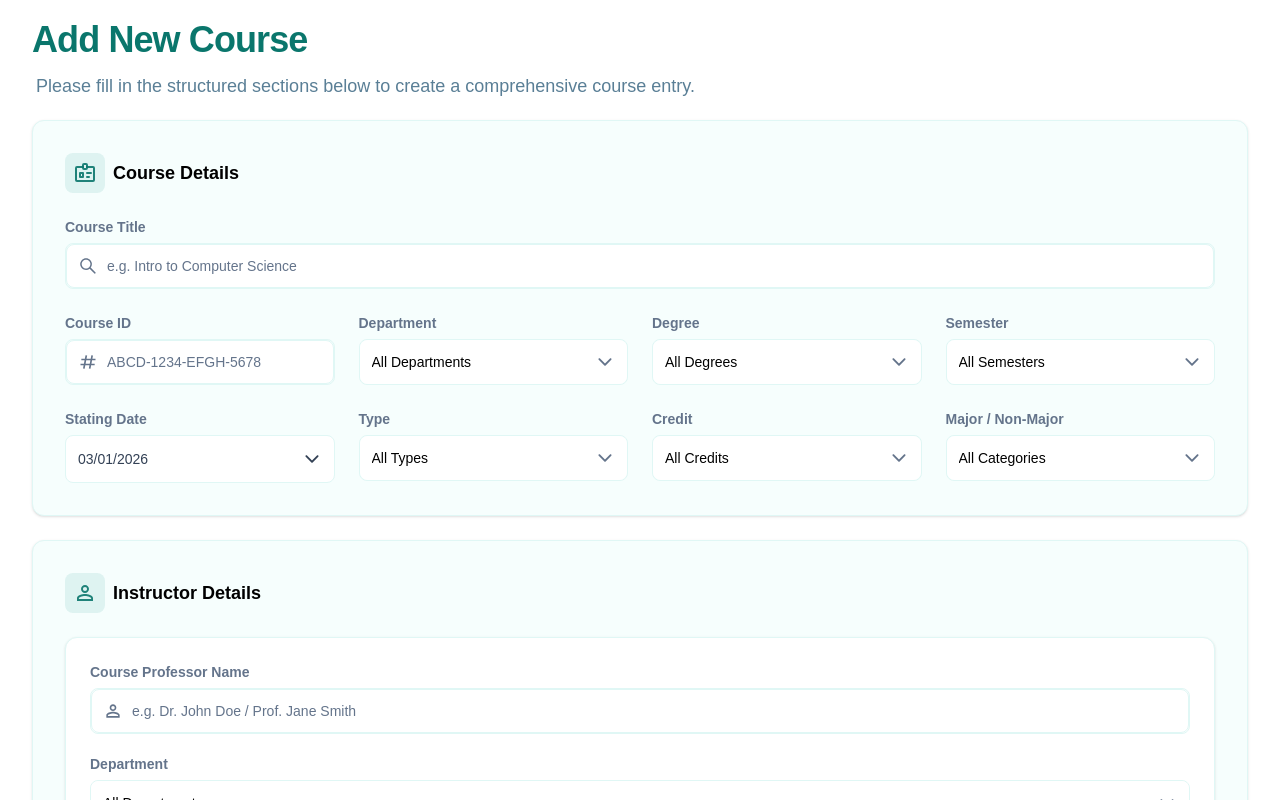
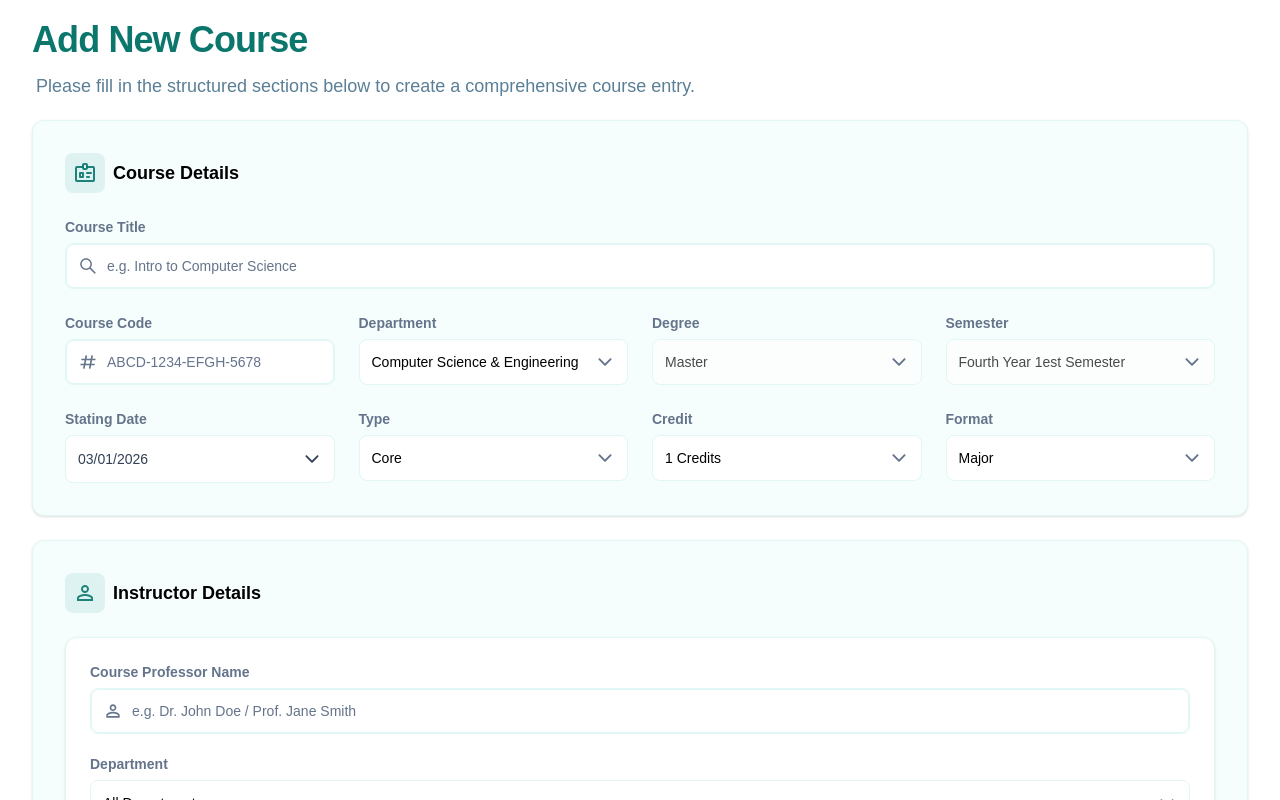
Before and after one commit to FahimHaowlader/CourseBank, a React (Vite) app in the folder FrontEnd/: page /add-course in a window 1280 px wide. Shown: the top 800 px of the page. Built offline with nearby package versions, Linux system fonts and the light colour scheme.

Commit message:
add course page basic function done

```diff
--- a/FrontEnd/src/Pages/AddCoursePage.jsx
+++ b/FrontEnd/src/Pages/AddCoursePage.jsx
@@ -25,8 +25,57 @@ import { MdDeleteOutline } from "react-icons/md";
 
 import CustomDatePicker from "../Components/CustomDatePicker";
 import Department from "../Components/Department";
+import { getDeptName } from "../Components/DepartmentMap";
 
 const AddCoursePage = () => {
+
+  const [formData, setFormData] = useState({
+    title: "",
+    courseCode: "",
+    startDate: "",
+    format: "",
+    type: "",
+    credits: "",
+    description: "",
+    handbook: "",
+    instructorName: "",
+    instructorDepartment: "",
+  });
+
+    const handleChange = (e) => {
+    const { name, value } = e.target;
+    setFormData({ ...formData, [name]: value });
+  };
+  const handleDepartmentChange = (e) => {
+    const { value } = e.target;
+    setFormData({ ...formData, instructorDepartment: value });
+  };
+
+  const handleDateChange = (date) => {
+    setFormData({ ...formData, startDate: date });
+  };
+
+  // const [title, setTitle] = useState("");
+  // const [courseCode, setCourseCode] = useState("");
+  // const [startDate, setStartDate] = useState('');
+  // const [format, setFormat] = useState("");
+  // const [type, setType] = useState("");
+  // const [credits, setCredits] = useState("");
+  // const [description, setDescription] = useState("");
+  // const [handbook, setHandbook] = useState("");
+  // const [instructorName,setInstructorName] = useState("");
+  // const [instructorDepartment,setInstructorDepartment] = useState("");
+
+
+ const handleSubmit = (e) => {
+    e.preventDefault(); // prevent page reload
+    console.log(formData); // all form data here
+    console.log("Books:", books);
+    console.log("Materials:", materials);
+    console.log("Tasks:", tasks);
+    console.log("Assessments:", assessments);
+  };
+
   const [books, setBooks] = useState([
     { id: Date.now(), name: "", author: "", link: "" },
   ]);
@@ -44,7 +93,7 @@ const AddCoursePage = () => {
   };
 
   // Update input values
-  const handleChange = (id, field, value) => {
+  const handleBookChange = (id, field, value) => {
     setBooks(
       books.map((book) =>
         book.id === id ? { ...book, [field]: value } : book,
@@ -147,7 +196,7 @@ const AddCoursePage = () => {
             comprehensive course entry.
           </p>
         </div>
-        <form className="flex flex-col gap-6">
+        <form onSubmit={handleSubmit} className="flex flex-col gap-6">
           {/** course basic info */}
           <div className="bg-card-light dark:bg-card-dark rounded-xl shadow-sm border border-border-light dark:border-border-dark p-6 md:p-8 w-full">
             <div className="flex items-center gap-2 mb-6">
@@ -173,6 +222,9 @@ const AddCoursePage = () => {
                     <input
                       placeholder="e.g. Intro to Computer Science"
                       type="text"
+                      name="title"
+                      value={formData.title}
+                      onChange={handleChange}
                       className="w-full h-11 pl-10 pr-4 rounded-lg bg-white dark:bg-background-dark border border-border-light dark:border-border-dark focus:border-primary focus:outline-none focus:ring-0 focus:ring-offset-0 text-text-main dark:text-white placeholder-text-secondary text-sm transition-all"
                     />
                   </div>
@@ -181,7 +233,7 @@ const AddCoursePage = () => {
               <div className="col-span-1">
                 <label className="flex flex-col gap-1.5 w-full md:col-span-3">
                   <span className="text-sm font-semibold text-text-secondary dark:text-gray-400">
-                    Course ID
+                    Course Code
                   </span>
                   <div className="relative flex items-center w-full border border-border-light dark:border-border-dark rounded-lg">
                     <span className="absolute left-3 text-text-secondary material-symbols-outlined text-[20px]">
@@ -190,7 +242,10 @@ const AddCoursePage = () => {
                     <input
                       placeholder="ABCD-1234-EFGH-5678"
                       type="text"
-                      className="w-full h-11 pl-10 pr-4 rounded-lg bg-white dark:bg-background-dark border border-border-light dark:border-border-dark focus:border-primary focus:outline-none focus:ring-0 focus:ring-offset-0 text-text-main dark:text-white placeholder-text-secondary text-sm transition-all"
+                      className="w-full h-11 pl-10 pr-4 rounded-lg bg-white dark:bg-background-dark border border-border-light dark:border-border-dark focus:border-primary focus:outline-none focus:ring-0 focus:ring-offset-0 text-text-main dark:text-white placeholder-text-secondary text-sm transition-all uppercase  "
+                      name="courseCode"
+                      value={formData.courseCode}
+                      onChange={handleChange}
                     />
                   </div>
                 </label>
@@ -201,13 +256,17 @@ const AddCoursePage = () => {
                     Department
                   </span>
                   <div className="relative w-full border border-border-light dark:border-border-dark rounded-lg focus-within:border-primary transition-colors">
-                    <select className="w-full h-11 pl-3 pr-10 rounded-lg bg-white dark:bg-background-dark border-0 focus:outline-none focus:ring-0 text-sm appearance-none cursor-pointer">
-                      <option value="">All Departments</option>
+                    <select className="w-full h-11 pl-3 pr-10 rounded-lg bg-white dark:bg-background-dark border-0 focus:outline-none focus:ring-0 text-sm appearance-none cursor-not-allowed"
+                    value="cse"
+                    disabled
+                    >
+                      {/* <option value="">All Departments</option>
                       <option>Computer Science</option>
                       <option>Arts &amp; Design</option>
                       <option>Physics</option>
-                      <option>Mathematics</option>
-                      <option>Business</option>
+                      <option>Mathematics</option> */}
+                      <option >{getDeptName('cse')}</option>
+
                     </select>
                     <span className="absolute right-3 top-1/2 -translate-y-1/2 pointer-events-none text-text-secondary material-symbols-outlined text-[20px]">
                       <IoIosArrowDown />
@@ -221,15 +280,22 @@ const AddCoursePage = () => {
   <span className="text-sm font-semibold text-text-secondary dark:text-gray-400">
     Degree
   </span>
-                  <div className="relative w-full border border-border-light dark:border-border-dark rounded-lg focus-within:border-primary transition-colors">
-                    <select className="w-full h-11 pl-3 pr-10 rounded-lg bg-white dark:bg-background-dark border-0 focus:outline-none focus:ring-0 text-sm appearance-none cursor-pointer">
+
+  <div className="relative w-full border border-border-light dark:border-border-dark rounded-lg transition-colors">
+    <select
+      className="w-full h-11 pl-3 pr-10 rounded-lg bg-white dark:bg-background-dark border-0 focus:outline-none focus:ring-0 text-sm appearance-none cursor-not-allowed opacity-70"
+      name="degree"
+      value="master"
+      disabled
+    >
       <option value="">All Degrees</option>
-                      <option>Bachelor</option>
-                      <option>Master</option>
-                      <option>PhD</option>
-                      <option>Associate</option>
+      <option value="bachelor">Bachelor</option>
+      <option value="master">Master</option>
+      <option value="phd">PhD</option>
+      <option value="associate">Associate</option>
     </select>
-                    <span className="absolute right-3 top-1/2 -translate-y-1/2 pointer-events-none text-text-secondary material-symbols-outlined text-[20px]">
+
+    <span className="absolute right-3 top-1/2 -translate-y-1/2 pointer-events-none text-text-secondary text-[20px]">
       <IoIosArrowDown />
     </span>
   </div>
@@ -240,21 +306,35 @@ const AddCoursePage = () => {
   <span className="text-sm font-semibold text-text-secondary dark:text-gray-400">
     Semester
   </span>
-                  <div className="relative w-full border border-border-light dark:border-border-dark rounded-lg focus-within:border-primary transition-colors">
-                    <select className="w-full h-11 pl-3 pr-10 rounded-lg bg-white dark:bg-background-dark border-0 focus:outline-none focus:ring-0 text-sm appearance-none cursor-pointer">
+
+  <div className="relative w-full border border-border-light dark:border-border-dark rounded-lg transition-colors">
+    <select
+      className="w-full h-11 pl-3 pr-10 rounded-lg bg-white dark:bg-background-dark border-0 focus:outline-none focus:ring-0 text-sm appearance-none cursor-not-allowed opacity-70"
+      name="semester"
+      value="41"
+      disabled
+    >
       <option value="">All Semesters</option>
-                      <option>Fall</option>
-                      <option>Spring</option>
-                      <option>Summer</option>
+      <option value="11">Frist Year 1est Semester</option>
+      <option value="12">Frist Year 2nd Semester</option>
+      <option value="21">Second Year 1est Semester</option>
+      <option value="22">Second Year 2nd Semester</option>
+      <option value="31">Third Year 1est Semester</option>
+      <option value="32">Third Year 2nd Semester</option>
+      <option value="41">Fourth Year 1est Semester</option>
+      <option value="42">Fourth Year 2nd Semester</option>
+      <option value="51">Fifth Year 1est Semester</option>
+      <option value="52">Fifth Year 2nd Semester</option>
     </select>
-                    <span className="absolute right-3 top-1/2 -translate-y-1/2 pointer-events-none text-text-secondary material-symbols-outlined text-[20px]">
+
+    <span className="absolute right-3 top-1/2 -translate-y-1/2 pointer-events-none text-text-secondary text-[20px]">
       <IoIosArrowDown />
     </span>
   </div>
 </label>
               </div>
               <div className="col-span-1 relative z-20">
-                <CustomDatePicker label="Stating Date" />
+                <CustomDatePicker label="Stating Date" onChange={handleDateChange} />
               </div>
               <div className="col-span-1">
                 <label className="flex flex-col gap-1.5 w-full">
@@ -262,11 +342,15 @@ const AddCoursePage = () => {
                     Type
                   </span>
                   <div className="relative w-full border border-border-light dark:border-border-dark rounded-lg focus-within:border-primary transition-colors">
-                    <select className="w-full h-11 pl-3 pr-10 rounded-lg bg-white dark:bg-background-dark border-0 focus:outline-none focus:ring-0 text-sm appearance-none cursor-pointer">
-                      <option value="">All Types</option>
-                      <option>Core</option>
-                      <option>Elective</option>
-                      <option>Lab</option>
+                    <select className="w-full h-11 pl-3 pr-10 rounded-lg bg-white dark:bg-background-dark border-0 focus:outline-none focus:ring-0 text-sm appearance-none cursor-pointer"
+                    name="type"
+                    value={formData.type}
+                    onChange={handleChange}
+                    >
+
+                    <option value={"core"}>Core</option>
+                    <option value="lab">Lab</option>
+                    <option value="project">Project</option>
                     </select>
                     <span className="absolute right-3 top-1/2 -translate-y-1/2 pointer-events-none text-text-secondary material-symbols-outlined text-[20px]">
                       <IoIosArrowDown />
@@ -280,11 +364,17 @@ const AddCoursePage = () => {
                     Credit
                   </span>
                   <div className="relative w-full border border-border-light dark:border-border-dark rounded-lg focus-within:border-primary transition-colors">
-                    <select className="w-full h-11 pl-3 pr-10 rounded-lg bg-white dark:bg-background-dark border-0 focus:outline-none focus:ring-0 text-sm appearance-none cursor-pointer">
-                      <option value="">All Credits</option>
-                      <option>1 - 3 Credits</option>
-                      <option>3 - 6 Credits</option>
-                      <option>6+ Credits</option>
+                    <select className="w-full h-11 pl-3 pr-10 rounded-lg bg-white dark:bg-background-dark border-0 focus:outline-none focus:ring-0 text-sm appearance-none cursor-pointer"
+                    name="credits"
+                    value={formData.credits}
+                    onChange={handleChange}
+                    >
+                   <option value="1">1 Credits</option>
+                    <option value="2">2 Credits</option>
+                    <option value="3">3 Credits</option>
+                    <option value="4">4 Credits</option>
+                    <option value="5">5 Credits</option>
+                    <option value="6">6 Credits</option>
                     </select>
                     <span className="absolute right-3 top-1/2 -translate-y-1/2 pointer-events-none text-text-secondary material-symbols-outlined text-[20px]">
                       <IoIosArrowDown />
@@ -295,14 +385,17 @@ const AddCoursePage = () => {
               <div className="col-span-1">
                 <label className="flex flex-col gap-1.5 w-full">
                   <span className="text-sm font-semibold text-text-secondary dark:text-gray-400">
-                    Major / Non-Major
+                    Format
                   </span>
                   <div className="relative w-full border border-border-light dark:border-border-dark rounded-lg focus-within:border-primary transition-colors">
-                    <select className="w-full h-11 pl-3 pr-10 rounded-lg bg-white dark:bg-background-dark border-0 focus:outline-none focus:ring-0 text-sm appearance-none cursor-pointer">
-                      <option value="">All Categories</option>
-                      <option>Major Required</option>
-                      <option>Major Elective</option>
-                      <option>Non-Major (General)</option>
+                    <select className="w-full h-11 pl-3 pr-10 rounded-lg bg-white dark:bg-background-dark border-0 focus:outline-none focus:ring-0 text-sm appearance-none cursor-pointer"
+                    name="format"
+                    value={formData.format}
+                    onChange={handleChange}
+                    >
+                     <option value="major">Major</option>
+                    <option value="non-major">Non-Major</option>
+                    <option value="elective">Elective</option>
                     </select>
                     <span className="absolute right-3 top-1/2 -translate-y-1/2 pointer-events-none text-text-secondary material-symbols-outlined text-[20px]">
                       <IoIosArrowDown />
@@ -420,6 +513,9 @@ const AddCoursePage = () => {
                     <input
                       placeholder="e.g. Dr. John Doe / Prof. Jane Smith"
                       type="text"
+                        name="instructorName"
+                      value={formData.instructorName}
+                      onChange={handleChange}
                       className="w-full h-11 pl-10 pr-4 rounded-lg bg-white dark:bg-background-dark border border-border-light dark:border-border-dark focus:border-primary focus:outline-none focus:ring-0 focus:ring-offset-0 text-text-main dark:text-white placeholder-text-secondary text-sm transition-all"
                     />
                   </div>
@@ -443,7 +539,7 @@ const AddCoursePage = () => {
                     </span>
                   </div>
                 </label> */}
-                <Department />
+                <Department value={formData.instructorDepartment} onChange={handleDepartmentChange} />
               </div>
             </div>
           </div>
@@ -463,6 +559,9 @@ const AddCoursePage = () => {
               </div>
               <textarea
                 className="w-full p-4 rounded-lg bg-background-light  dark:bg-background-dark/30 border border-primary/60  dark:border-border-dark focus:border-primary focus:ring-1 focus:ring-primary outline-none transition-all text-text-main-light dark:text-text-main-dark placeholder-text-muted-light/60 resize-none h-60"
+                name="description"
+                value={formData.description}
+                onChange={handleChange}
                 placeholder="Provide a detailed overview of the course objectives, topics covered, and expected learning outcomes..."
               ></textarea>
             </div>
@@ -512,7 +611,7 @@ const AddCoursePage = () => {
                           placeholder="e.g. Clean Code"
                           value={book.name}
                           onChange={(e) =>
-                            handleChange(book.id, "name", e.target.value)
+                            handleBookChange(book.id, "name", e.target.value)
                           }
                         />
                       </div>
@@ -532,7 +631,7 @@ const AddCoursePage = () => {
                           placeholder="e.g. Robert C. Martin"
                           value={book.author}
                           onChange={(e) =>
-                            handleChange(book.id, "author", e.target.value)
+                            handleBookChange(book.id, "author", e.target.value)
                           }
                         />
                       </div>
@@ -552,7 +651,7 @@ const AddCoursePage = () => {
                           placeholder="https://example.com/book.pdf"
                           value={book.link}
                           onChange={(e) =>
-                            handleChange(book.id, "link", e.target.value)
+                            handleBookChange(book.id, "link", e.target.value)
                           }
                         />
                       </div>
@@ -682,6 +781,9 @@ const AddCoursePage = () => {
                       className="w-full h-10 pl-9 pr-3 rounded-lg bg-input-bg-light dark:bg-input-bg-dark border border-border-light dark:border-border-dark focus:border-primary focus:ring-1 focus:ring-primary outline-none text-sm text-text-main-light dark:text-text-main-dark placeholder-text-muted-light/60"
                       placeholder="e.g. https://example.com/book.pdf"
                       type="text"
+                      name="handbook"
+                      value={formData.handbook}
+                      onChange={handleChange}
                     />
                     <span className="material-symbols-outlined text-lg absolute left-3 top-2.5 text-text-muted-light">
                       <FiLink className="text-primary" />
@@ -906,8 +1008,9 @@ const AddCoursePage = () => {
           </div>
 
           <button
+          type="submit"
             className=" px-6 py-4 rounded-lg bg-primary hover:bg-primary-dark text-white dark:text-background-dark font-bold shadow-sm shadow-primary/30 transition-all transform active:scale-95 w-full flex items-center justify-center gap-2 cursor-pointer my-5"
-            type="button"
+
           >
             <span className="material-symbols-outlined text-lg">
               <FaRegSave />
--- a/FrontEnd/src/Pages/CoursePage.jsx
+++ b/FrontEnd/src/Pages/CoursePage.jsx
@@ -448,7 +448,7 @@ const CoursePage = () => {
                   >
                     <option value="">All Types</option>
                     <option value={"core"}>Core</option>
-                    {/* <option value='elective'>Elective</option> */}
+                    <option value="project">Project</option>
                     <option value="lab">Lab</option>
                   </select>
                   <span className="absolute right-3 top-1/2 -translate-y-1/2 pointer-events-none text-text-secondary material-symbols-outlined text-[20px]">
@@ -493,8 +493,8 @@ const CoursePage = () => {
                   >
                     <option value="">All Categories</option>
                     <option value="major">Major</option>
+                    <option value="non-major">Non-Major</option>
                     <option value="elective">Elective</option>
-                    <option value="non-major">Non-Major</option>
                   </select>
                   <span className="absolute right-3 top-1/2 -translate-y-1/2 pointer-events-none text-text-secondary material-symbols-outlined text-[20px]">
                     <IoIosArrowDown />
```
Also changed, not shown: FrontEnd/src/Pages/CourseDetailsPage.jsx (+16 -10 lines). Lines whose indentation alone changed are shown as unchanged.
